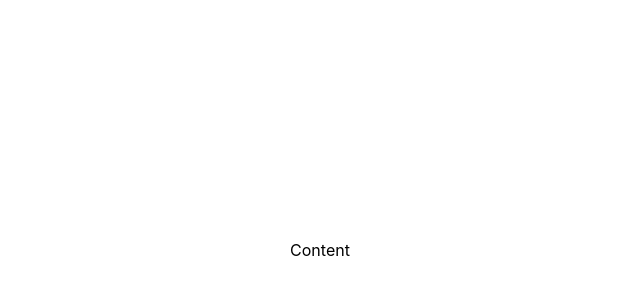
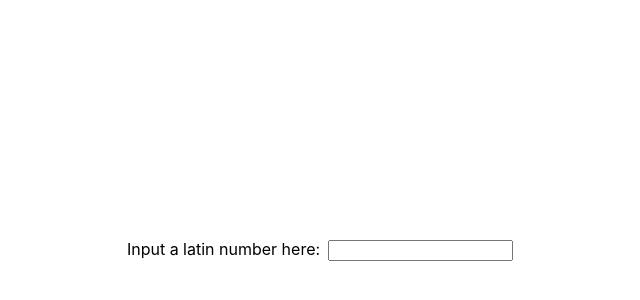
Before and after one commit to deniskaber/roman-calculator, a Next.js app: page /Home/Home in a window 1280 px wide. Shown: the part 150-450 px from the top of the page, without its empty margins (320-960 px from the left). Built offline with nearby package versions, Linux system fonts and the light colour scheme.

Commit message:
Add number input implementation

```diff
--- a/pages/Home/Home.module.css
+++ b/pages/Home/Home.module.css
@@ -6,3 +6,7 @@
   justify-content: center;
   align-items: center;
 }
+
+.number-input {
+  margin-left: 8px;
+}
--- a/pages/Home/Home.tsx
+++ b/pages/Home/Home.tsx
@@ -1,18 +1,28 @@
-import Head from 'next/head'
+import Head from 'next/head';
 
-import styles from './Home.module.css'
+import styles from './Home.module.css';
+import { useState } from 'react';
 
 export default function Home() {
+  const [numberText, setNumberText] = useState('');
+
   return (
     <div className={styles.container}>
       <Head>
-        <title>Roman Numerals Calculator App</title>
+        <title>Latin to Roman Numerals Calculator App</title>
         <link rel="icon" href="/favicon.ico" />
       </Head>
 
       <main>
-        Content
+        <label>
+          Input a latin number here:
+          <input
+            className={styles['number-input']}
+            value={numberText}
+            onChange={(e) => setNumberText(e.target.value)}
+          />
+        </label>
       </main>
     </div>
-  )
+  );
 }
```
